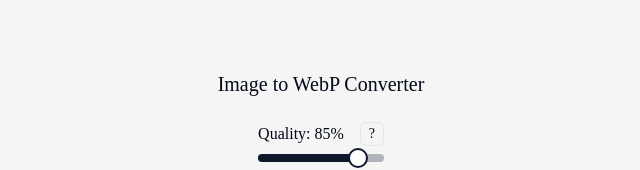
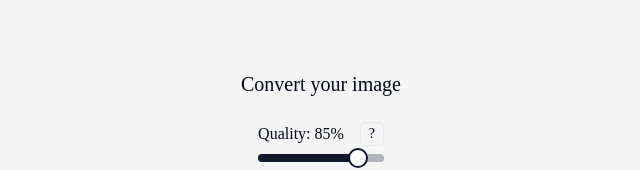
Before and after one commit to ybtam/img-converter, a Next.js app: page / in a window 1280 px wide. Shown: the part 292-462 px from the top of the page, without its empty margins (319-959 px from the left). Built offline with nearby package versions, Linux system fonts and the light colour scheme.

Commit message:
refactor: change title

```diff
--- a/src/app/page.tsx
+++ b/src/app/page.tsx
@@ -29,7 +29,7 @@ export default function Home() {
 
   return (
     <div className="flex flex-col items-center justify-center gap-6">
-      <h1 className="text-xl">Image to WebP Converter</h1>
+      <h1 className="text-xl">Convert your image</h1>
       <QualitySlider quality={quality} onQualityChange={handleQualityChange} />
       <Dropzone onFileAccepted={handleFileAccepted} />
       {isPending && <p>Converting...</p>}
```
